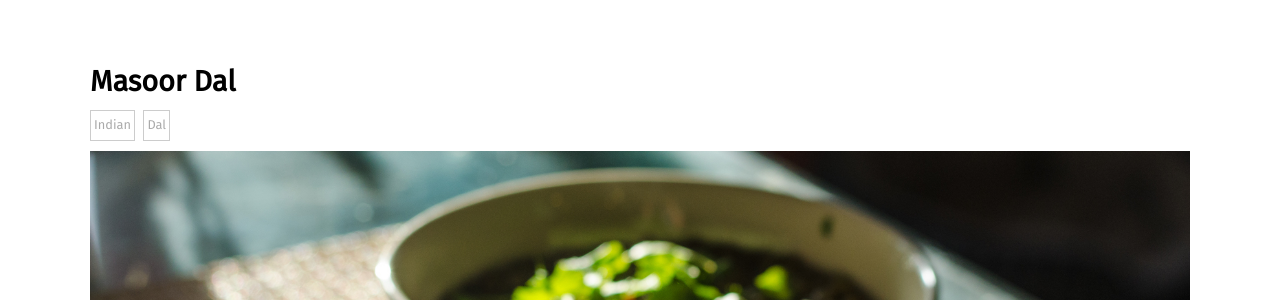
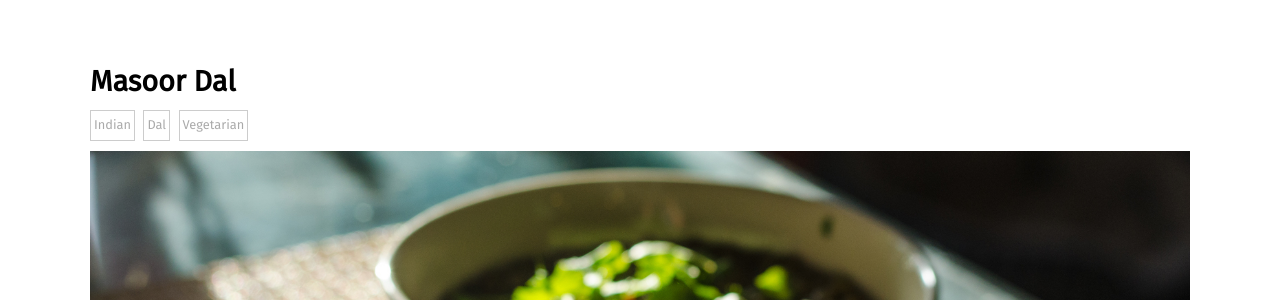
Before and after one commit to mneumegen/food, a Jekyll site: the page built from _posts/2017-07-17-masoor-dal.md, in a window 1280 px wide. Shown: the part 267-567 px from the top of the page. Built offline with Jekyll 4.4.1, drawn with Linux system fonts in a browser that asks for light colours; nearby versions of some CDN libraries; some web fonts are replaced.

Commit message:
Updated '_posts/2017-07-17-masoor-dal.md' via CloudCannon

```diff
--- a/_posts/2017-07-17-masoor-dal.md
+++ b/_posts/2017-07-17-masoor-dal.md
@@ -3,6 +3,7 @@ title: Masoor Dal
 categories:
   - Indian
   - Dal
+  - Vegetarian
 date: 2017-07-17 00:00:00
 featured_image: /uploads/dsc-0046.jpg
 recipe:
```
